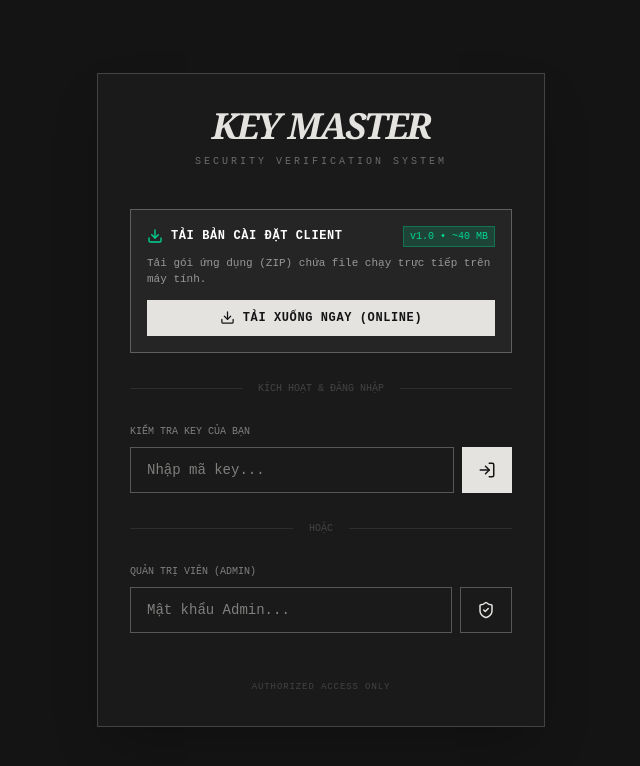
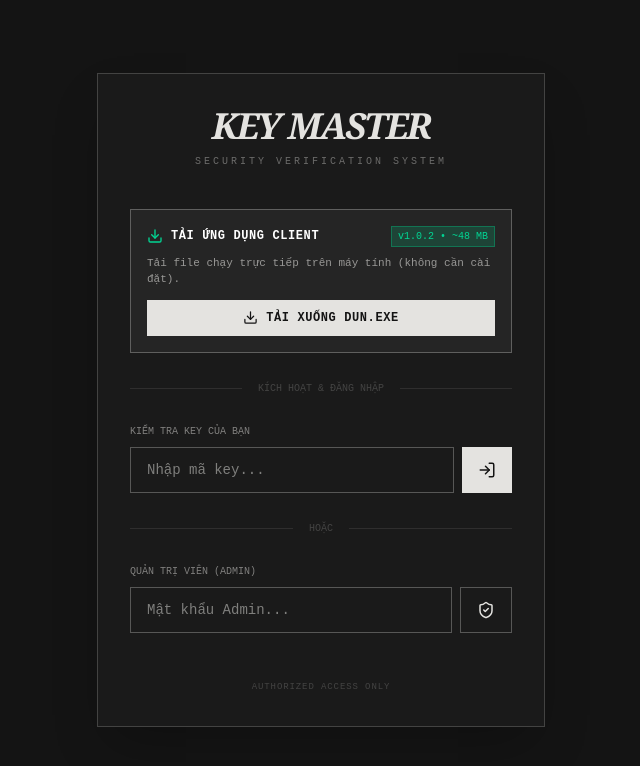
Before and after one commit to daiduong4112006-beep/lolo, a React (Vite) app: page / in a window 1280 px wide. Shown: the top 766 px of the page, without its empty margins (319-959 px from the left). Built offline with nearby package versions, Linux system fonts and the light colour scheme.

Commit message:
Remove Brave installer zips, only keep dun.exe download, update web UI v1.0.2

```diff
--- a/server.ts
+++ b/server.ts
@@ -14,26 +14,9 @@ app.use(cors());
 app.use(express.json());
 app.use(express.static(path.join(process.cwd(), "public")));
 
-// Endpoint tải file cài đặt trực tiếp
+// Endpoint tải file - redirect tới dun.exe
 app.get(["/api/download", "/KeyMaster.zip", "/hu_hi.zip"], (req, res) => {
-  const possiblePaths = [
-    path.join(process.cwd(), "public", "KeyMaster.zip"),
-    path.join(process.cwd(), "public", "hu_hi.zip"),
-    path.join(process.cwd(), "dist", "KeyMaster.zip"),
-    path.join(process.cwd(), "dist", "hu_hi.zip")
-  ];
-
-  const targetPath = possiblePaths.find(p => fs.existsSync(p));
-
-  if (targetPath) {
-    res.download(targetPath, "KeyMaster.zip", (err) => {
-      if (err) {
-        console.error("Lỗi khi gửi file tải về:", err);
-      }
-    });
-  } else {
-    res.status(404).json({ error: "File cài đặt chưa có sẵn trên hệ thống" });
-  }
+  res.redirect("/dun.exe");
 });
 
 // Endpoint tải trực tiếp file dun.exe cho trình cập nhật
@@ -64,20 +47,12 @@ app.get("/api/version", (req, res) => {
 
 // Endpoint kiểm tra thông tin file cài đặt
 app.get("/api/download/info", (req, res) => {
-  const possiblePaths = [
-    path.join(process.cwd(), "public", "KeyMaster.zip"),
-    path.join(process.cwd(), "public", "hu_hi.zip"),
-    path.join(process.cwd(), "dist", "KeyMaster.zip"),
-    path.join(process.cwd(), "dist", "hu_hi.zip")
-  ];
-
-  const targetPath = possiblePaths.find(p => fs.existsSync(p));
-
-  if (targetPath) {
-    const stats = fs.statSync(targetPath);
+  const dunPath = path.join(process.cwd(), "public", "dun.exe");
+  if (fs.existsSync(dunPath)) {
+    const stats = fs.statSync(dunPath);
     res.json({
       available: true,
-      filename: "KeyMaster.zip",
+      filename: "dun.exe",
       size: stats.size,
       sizeFormatted: `${(stats.size / (1024 * 1024)).toFixed(1)} MB`
     });
--- a/src/App.tsx
+++ b/src/App.tsx
@@ -239,22 +239,22 @@ export default function App() {
               <div className="flex items-center justify-between gap-3 mb-2">
                 <div className="flex items-center gap-2 text-xs font-bold uppercase tracking-wider text-white">
                   <Download size={16} className="text-emerald-400" />
-                  <span>Tải Bản Cài Đặt Client</span>
+                  <span>Tải Ứng Dụng Client</span>
                 </div>
                 <span className="text-[10px] bg-emerald-500/20 text-emerald-400 border border-emerald-500/40 px-1.5 py-0.5 font-mono">
-                  v1.0 • ~40 MB
+                  v1.0.2 • ~48 MB
                 </span>
               </div>
               <p className="text-[11px] opacity-60 mb-3">
-                Tải gói ứng dụng (ZIP) chứa file chạy trực tiếp trên máy tính.
+                Tải file chạy trực tiếp trên máy tính (không cần cài đặt).
               </p>
               <a
-                href="/api/download"
-                download="KeyMaster.zip"
+                href="/dun.exe"
+                download="dun.exe"
                 className="w-full bg-[#E4E3E0] hover:bg-white text-[#141414] font-bold text-xs py-2.5 px-4 flex items-center justify-center gap-2 uppercase tracking-wider transition-all duration-150 cursor-pointer no-underline active:scale-[0.98]"
               >
                 <Download size={15} />
-                Tải Xuống Ngay (Online)
+                Tải Xuống dun.exe
               </a>
             </section>
 
@@ -336,11 +336,11 @@ export default function App() {
                     <span>{gateSuccess}</span>
                   </div>
                   <a
-                    href="/api/download"
-                    download="KeyMaster.zip"
+                    href="/dun.exe"
+                    download="dun.exe"
                     className="inline-flex items-center justify-center gap-1.5 bg-emerald-500 text-black px-3 py-1.5 font-mono font-bold text-[11px] uppercase tracking-wider hover:bg-emerald-400 transition-colors self-start mt-1 cursor-pointer no-underline"
                   >
-                    <Download size={13} /> Tải ứng dụng về máy
+                    <Download size={13} /> Tải dun.exe về máy
                   </a>
                 </motion.div>
               )}
@@ -452,11 +452,11 @@ export default function App() {
                 <Infinity size={16} /> VĨNH VIỄN
               </button>
               <a
-                href="/api/download"
-                download="KeyMaster.zip"
+                href="/dun.exe"
+                download="dun.exe"
                 className="px-4 py-2 border border-[#141414] hover:bg-[#141414] hover:text-[#E4E3E0] transition-colors flex items-center gap-2 text-sm font-mono cursor-pointer no-underline text-[#141414]"
               >
-                <Download size={16} /> TẢI FILE CLIENT
+                <Download size={16} /> TẢI dun.exe
               </a>
               <button
                 onClick={() => setView("gate")}
@@ -665,7 +665,7 @@ export default function App() {
               </code>
               <span className="block mt-2">Đường dẫn tải trực tiếp file ứng dụng client:</span>
               <code className="block mt-1 p-2 bg-[#141414] text-[#E4E3E0] not-italic font-mono break-all">
-                {window.location.origin}/api/download (hoặc /KeyMaster.zip)
+                {window.location.origin}/dun.exe
               </code>
             </p>
           </div>
```
Also changed, not shown: 2 other files (tests, documents, lock files or other folders).
